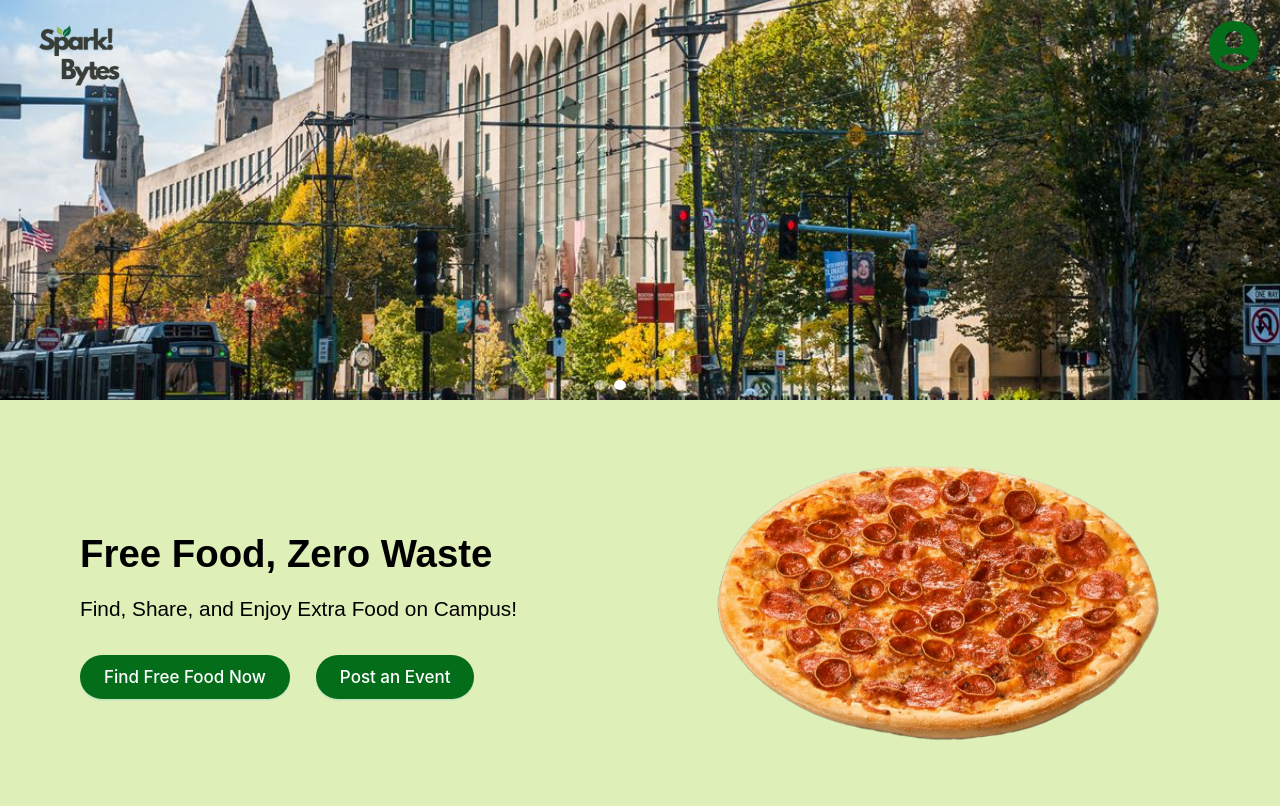
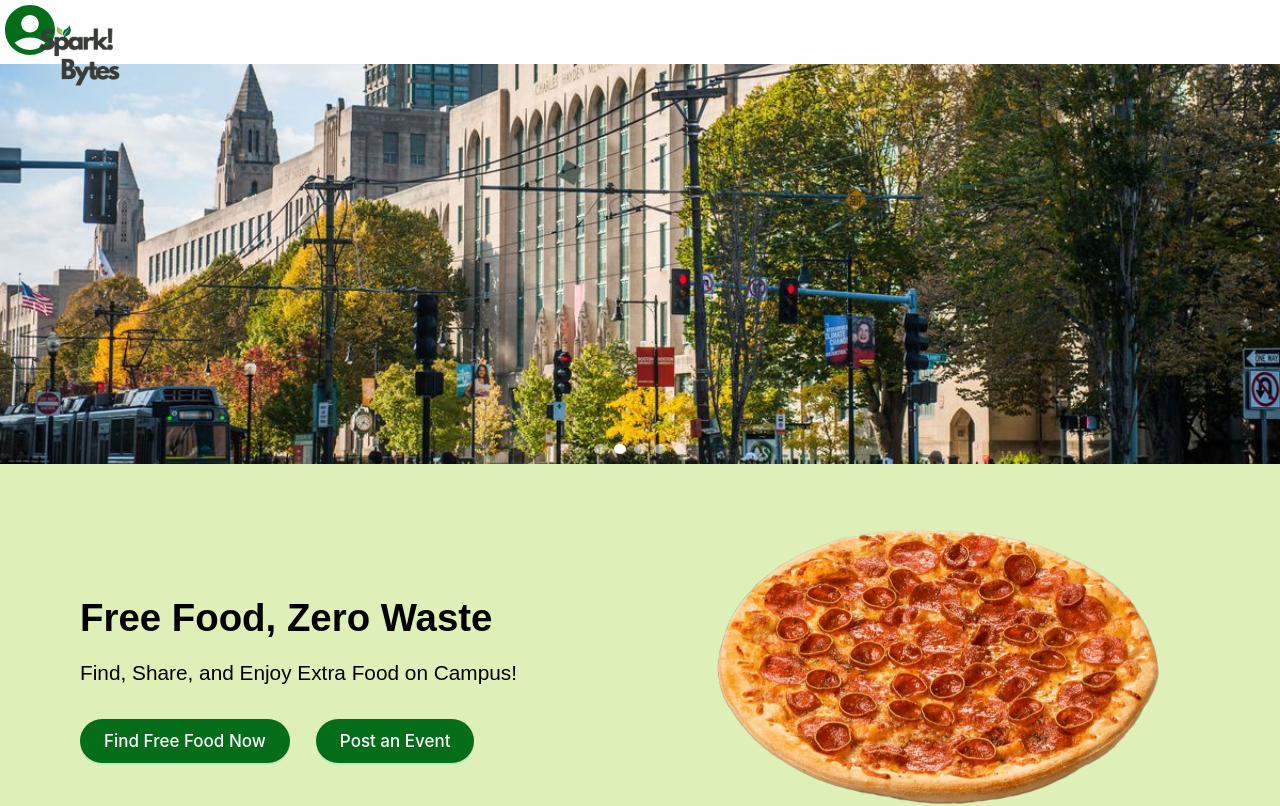
Before and after one commit to Senahilal/Spark-Bytes, a Next.js app in the folder spark-bytes/: page / in a window 1280 px wide. Shown: the top 806 px of the page. Built offline with nearby package versions, Linux system fonts and the light colour scheme; no server answers; the database is empty.

Commit message:
updated styling

```diff
--- a/spark-bytes/src/app/components/accounticon.tsx
+++ b/spark-bytes/src/app/components/accounticon.tsx
@@ -4,9 +4,6 @@ import { MdAccountCircle } from 'react-icons/md';
 const AccountIcon = () => {
     return (
         <div style={{
-          position: 'absolute',
-          top: '16px',
-          right: '16px',
           zIndex: 10,
           cursor: 'pointer'
         }}>
```
